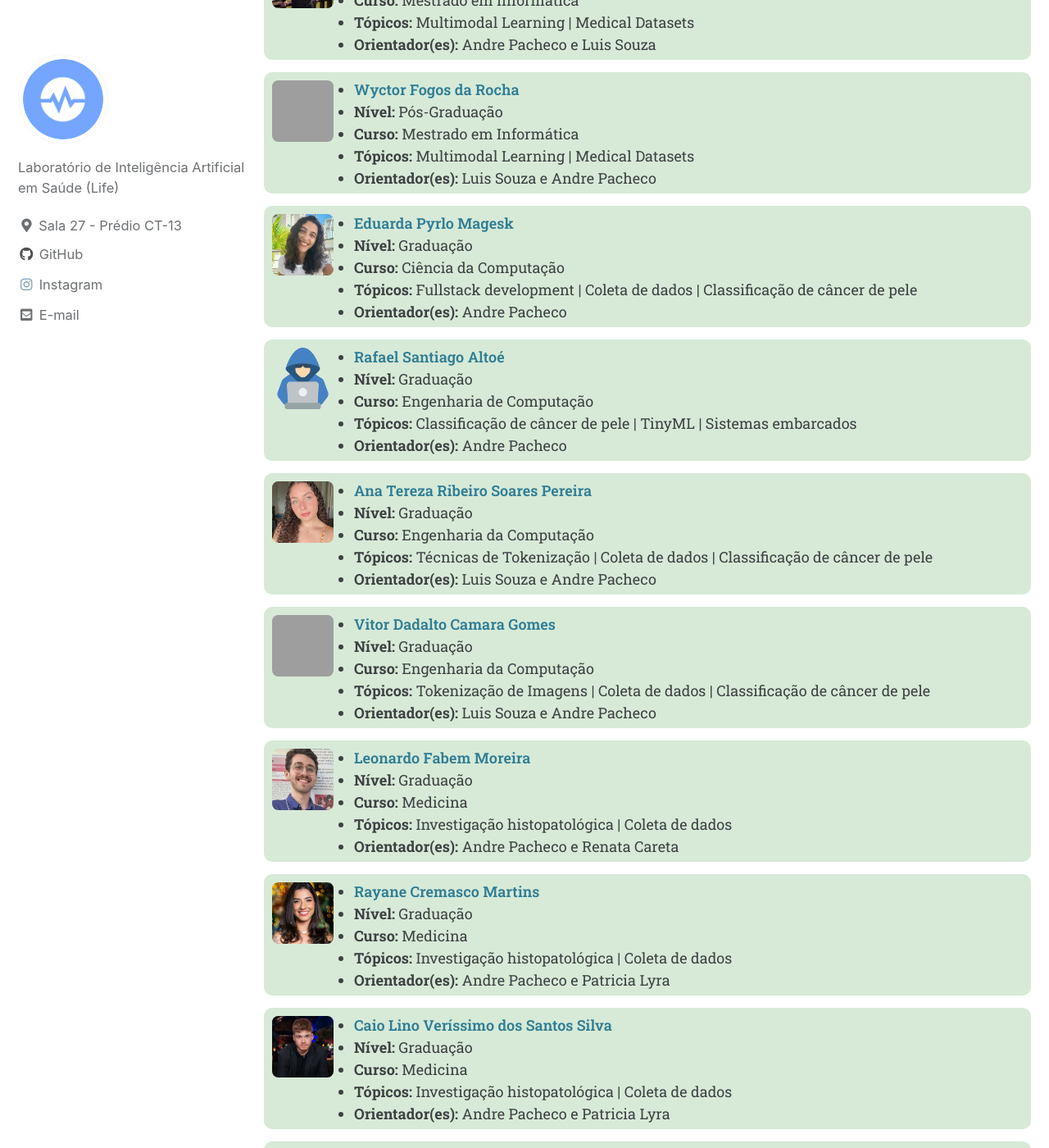
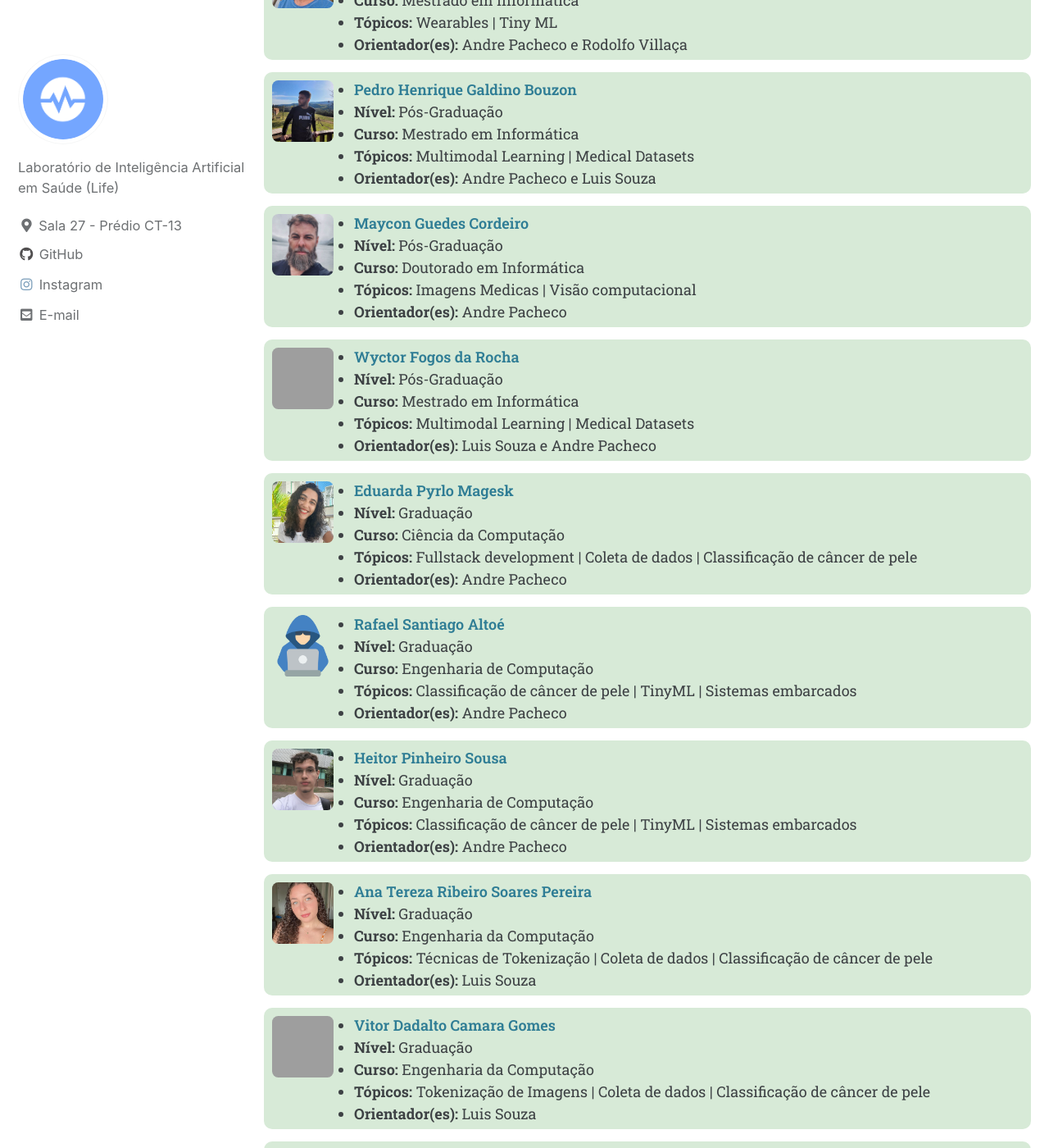
Before and after one commit to life-ufes/site, a Jekyll site: the page built from _pages/equipe.md, in a window 1280 px wide and 1400 px high, scrolled down 1975 px. Shown: the whole window at 82% size. Built offline with Jekyll 4.4.1, drawn with Linux system fonts in a browser that asks for light colours; cached includes are drawn as plain includes; some of the changed text lies outside the part shown; grey boxes are pictures that could not be loaded.

Commit message:
update students

```diff
--- a/_data/members.yml
+++ b/_data/members.yml
@@ -51,6 +51,13 @@ collaborators:
     desc: "Anatomopatologista do Laboratório de Patologia da UFES"
 
 students:
+  - name: "Filipe Leoncio Braga"
+    site: "http://lattes.cnpq.br/0333646264188181"
+    topics: "Fibrose pulmonar | Processamento de imagens"
+    course: "Posdoc"
+    level: "Pós-Graduação"
+    supervisors: "Andre Pacheco e Giovanni Comarela"
+
   - name: "Higor David Oliveira"
     photo: "higor.gif"
     site: "http://lattes.cnpq.br/2607139938549822"
@@ -66,6 +73,14 @@ students:
     course: "Mestrado em Informática"
     level: "Pós-Graduação"
     supervisors: "Andre Pacheco e Luis Souza"
+
+  - name: "Maycon Guedes Cordeiro"
+    photo: "maycon.gif"
+    site: "http://lattes.cnpq.br/3818058319547268"
+    topics: "Imagens Medicas | Visão computacional"
+    course: "Doutorado em Informática"
+    level: "Pós-Graduação"
+    supervisors: "Andre Pacheco"
 
   - name: "Wyctor Fogos da Rocha"
     photo: "wyctor.gif"
@@ -90,12 +105,20 @@ students:
     supervisors: "Andre Pacheco"
     level: "Graduação"
 
+  - name: "Heitor Pinheiro Sousa"
+    site: "https://github.com/heitorps"
+    photo: "heitorp.jpeg"
+    topics: "Classificação de câncer de pele | TinyML | Sistemas embarcados"
+    course: "Engenharia de Computação"
+    supervisors: "Andre Pacheco"
+    level: "Graduação"
+
   - name: "Ana Tereza Ribeiro Soares Pereira"
     photo: "ana.gif"
     site: "http://lattes.cnpq.br/1321196400131172"
     topics: "Técnicas de Tokenização | Coleta de dados | Classificação de câncer de pele"
     course: "Engenharia da Computação"
-    supervisors: "Luis Souza e Andre Pacheco"
+    supervisors: "Luis Souza"
     level: "Graduação"
 
   - name: "Vitor Dadalto Camara Gomes"
@@ -103,15 +126,7 @@ students:
     site: "http://lattes.cnpq.br/3348025673979765"
     topics: "Tokenização de Imagens | Coleta de dados | Classificação de câncer de pele"
     course: "Engenharia da Computação"
-    supervisors: "Luis Souza e Andre Pacheco"
-    level: "Graduação"
-
-  - name: "Leonardo Fabem Moreira"
-    photo: "leonardo.gif"
-    site: "http://lattes.cnpq.br/3736382234654211"
-    topics: "Investigação histopatológica | Coleta de dados"
-    course: "Medicina"
-    supervisors: "Andre Pacheco e Renata Careta"
+    supervisors: "Luis Souza"
     level: "Graduação"
 
   - name: "Rayane Cremasco Martins"
@@ -122,10 +137,10 @@ students:
     supervisors: "Andre Pacheco e Patricia Lyra"
     level: "Graduação"
 
-  - name: "Caio Lino Veríssimo dos Santos Silva"
-    photo: "caio.gif"
-    site: "http://lattes.cnpq.br/3600131299302430"
-    topics: "Investigação histopatológica | Coleta de dados"
+  - name: "Taissa dos Santos Uchiya"
+    photo: "taissa.gif"
+    site: "http://lattes.cnpq.br/5459231030828624"
+    topics: "Histopatologia | Coleta de dados"
     course: "Medicina"
     supervisors: "Andre Pacheco e Patricia Lyra"
     level: "Graduação"
@@ -144,6 +159,14 @@ students:
     topics: "Desenvolvimento de software | Padtech"
     course: "Engenharia de Computação"
     supervisors: "Andre Pacheco e Luis Souza"
+    level: "Graduação"
+
+  - name: "Heitor Guerra Proveti"
+    site: "https://github.com/Heitor-Guerra"
+    photo: "heitor.jpeg"
+    topics: "Desenvolvimento de Software | Amamenta"
+    course: "Engenharia de Computação"
+    supervisors: "Andre Pacheco"
     level: "Graduação"
 
   - name: "Pedro Henrique Muniz Carvalho"
@@ -178,8 +201,27 @@ students:
     supervisors: "Andre Pacheco, Luis Souza e Rodolfo Villaça"
     level: "Graduação"
 
+alumni:
+  - name: "Caio Lino Veríssimo dos Santos Silva"
+    photo: "caio.gif"
+    site: "http://lattes.cnpq.br/3600131299302430"
+    topics: "Investigação histopatológica | Coleta de dados"
+    course: "Medicina"
+    supervisors: "Andre Pacheco e Patricia Lyra"
+    level: "Graduação"
+    resultado: "Towards a clinically integrated artificial intelligence tool for triage of skin cancer"
+    link: "https://www.nature.com/articles/s41746-026-02851-8"
 
-alumni:
+  - name: "Leonardo Fabem Moreira"
+    photo: "leonardo.gif"
+    site: "http://lattes.cnpq.br/3736382234654211"
+    topics: "Investigação histopatológica | Coleta de dados"
+    course: "Medicina"
+    supervisors: "Andre Pacheco e Renata Careta"
+    level: "Graduação"
+    resultado: "Towards a clinically integrated artificial intelligence tool for triage of skin cancer"
+    link: "https://www.nature.com/articles/s41746-026-02851-8"
+
   - name: "Vinicius Moraes de Jesus"
     site: "https://br.linkedin.com/in/viniciusmdj"
     photo: "vinicius.jpeg"
@@ -202,7 +244,7 @@ alumni:
     course: "Ciência da Computação"
     supervisors: "Andre Pacheco"
     resultado: "Anotação de imagens médicas assistida por IA: um estudo sobre segmentação de lesões de pele por não especialistas"
-    link: "https://www.sbcas2025.com/"
+    link: "https://sol.sbc.org.br/index.php/sbcas/article/view/35492"
 
   - name: "Renan Souza Vieira"
     photo: "renan.gif"
@@ -217,7 +259,7 @@ alumni:
     course: "Engenharia de Computação"
     supervisors: "Andre Pacheco e Luis Souza"
     resultado: "valuating Deep Neural Skin Cancer Classifiers With Multiple Images Inputs"
-    link: "https://www.sbcas2025.com/"
+    link: "https://sol.sbc.org.br/index.php/sbcas/article/view/35544"
 
   - name: "Guilherme Caldana"
     photo: "guilherme_caldana.jpeg"
```
Also changed, not shown: assets/imgs/equipe/alunos/heitor.jpeg (added), assets/imgs/equipe/alunos/heitorp.jpeg (added), assets/imgs/equipe/alunos/maycon.gif (added), assets/imgs/equipe/alunos/taissa.gif (added), assets/imgs/equipe/egressos/caio.gif (renamed from assets/imgs/equipe/alunos/caio.gif), assets/imgs/equipe/egressos/leonardo.gif (renamed from assets/imgs/equipe/alunos/leonardo.gif).
